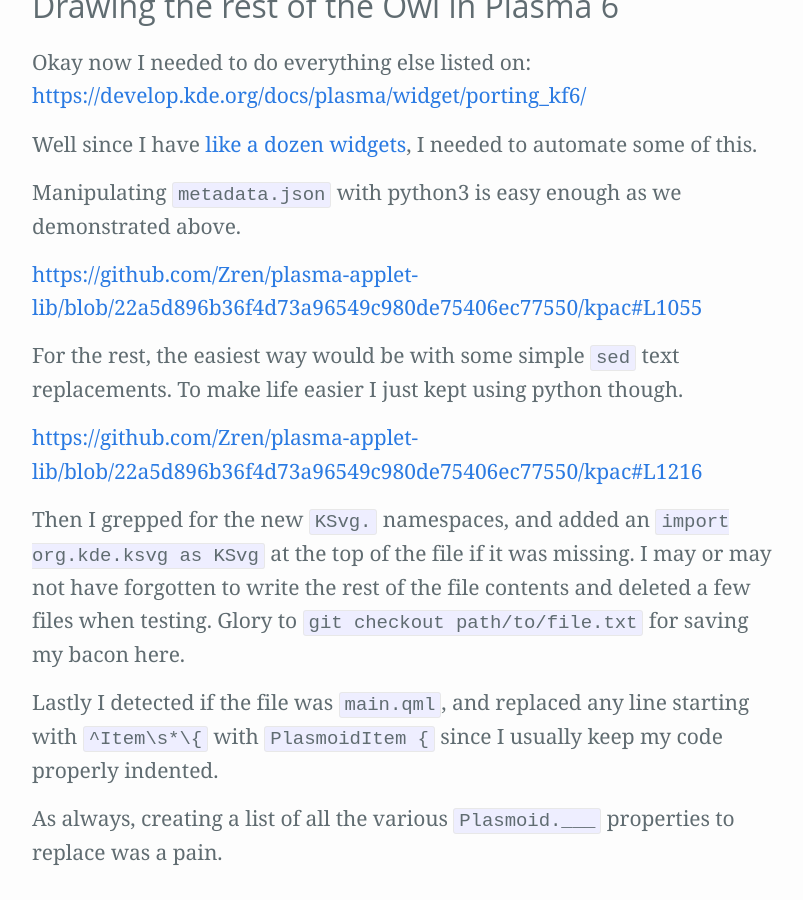
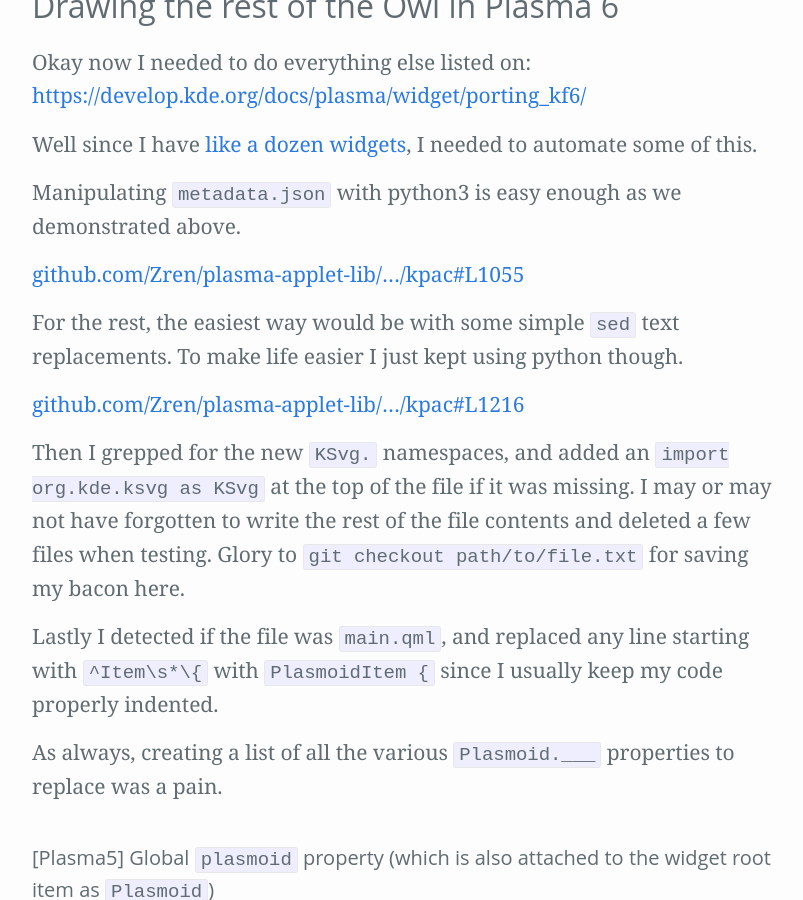
Before and after one commit to Zren/zren.github.io, a Jekyll site: the page built from _posts/2024-03-13-commandoutput-dailyforecast-condensedweather-ported-to-plasma6.md, in a window 1280 px wide and 900 px high, scrolled down 6205 px. Shown: the whole window, without its empty margins (238-1041 px from the left). Built offline with Jekyll 4.4.1, drawn with Linux system fonts in a browser that asks for light colours; some of the changed text lies outside the part shown.

Commit message:
Prettier links

````diff
--- a/_posts/2024-03-13-commandoutput-dailyforecast-condensedweather-ported-to-plasma6.md
+++ b/_posts/2024-03-13-commandoutput-dailyforecast-condensedweather-ported-to-plasma6.md
@@ -152,7 +152,7 @@
 
 Checkout the regex I used here: <https://regex101.com/r/kEJCVL/5>
 
-<https://github.com/Zren/plasma-applet-lib/blob/master/kpac#L97>
+[github.com/Zren/plasma-applet-lib/.../kpac#L97](https://github.com/Zren/plasma-applet-lib/blob/22a5d896b36f4d73a96549c980de75406ec77550/kpac#L97)
 
 ```py
 PoMessage = namedtuple('PoMessage', ['ctxt', 'id', 'str'])
@@ -199,7 +199,8 @@
 		return None
 ```
 
-<https://github.com/Zren/plasma-applet-lib/blob/master/kpac#L881>
+[github.com/Zren/plasma-applet-lib/.../kpac#L881](https://github.com/Zren/plasma-applet-lib/blob/22a5d896b36f4d73a96549c980de75406ec77550/kpac#L881)
+
 
 ```py
 with open(self.jsonMetaFilepath, 'r') as fin:
@@ -237,11 +238,11 @@
 
 Manipulating `metadata.json` with python3 is easy enough as we demonstrated above.
 
-<https://github.com/Zren/plasma-applet-lib/blob/22a5d896b36f4d73a96549c980de75406ec77550/kpac#L1055>
+[github.com/Zren/plasma-applet-lib/.../kpac#L1055](https://github.com/Zren/plasma-applet-lib/blob/22a5d896b36f4d73a96549c980de75406ec77550/kpac#L1055)
 
 For the rest, the easiest way would be with some simple `sed` text replacements. To make life easier I just kept using python though.
 
-<https://github.com/Zren/plasma-applet-lib/blob/22a5d896b36f4d73a96549c980de75406ec77550/kpac#L1216>
+[github.com/Zren/plasma-applet-lib/.../kpac#L1216](https://github.com/Zren/plasma-applet-lib/blob/22a5d896b36f4d73a96549c980de75406ec77550/kpac#L1216)
 
 Then I grepped for the new `KSvg.` namespaces, and added an `import org.kde.ksvg as KSvg` at the top of the file if it was missing. I may or may not have forgotten to write the rest of the file contents and deleted a few files when testing. Glory to `git checkout path/to/file.txt` for saving my bacon here.
 
@@ -267,7 +268,7 @@
 
 Since Plasma6 made things a little confusing as to what is in `PlasmoidItem {}` and what is accessed with `Plasmoid.___` I settled on the following for now:
 
-<https://github.com/Zren/plasma-applet-lib/blob/22a5d896b36f4d73a96549c980de75406ec77550/kpac#L1185>
+[github.com/Zren/plasma-applet-lib/.../kpac#L1185](https://github.com/Zren/plasma-applet-lib/blob/22a5d896b36f4d73a96549c980de75406ec77550/kpac#L1185)
 
 ```py
 plasmoidPropsPorted = [
@@ -299,7 +300,7 @@
 
 The hard part will be converting any deprecated `QQC1.Buttons` and other GUI elements that might have custom styling to their `QQC2.Button` counterparts. [TiledMenu](https://github.com/Zren/plasma-applet-tiledmenu/issues/156) and EventCalendar will probably be more annoying to port than just running the following:
 
-<https://github.com/Zren/plasma-applet-lib/blob/master/kpac>
+[github.com/Zren/plasma-applet-lib/.../kpac](https://github.com/Zren/plasma-applet-lib/blob/master/kpac)
 
 ```sh
 python3 ./kpac updatelib ../plasma-applet-lib
````
